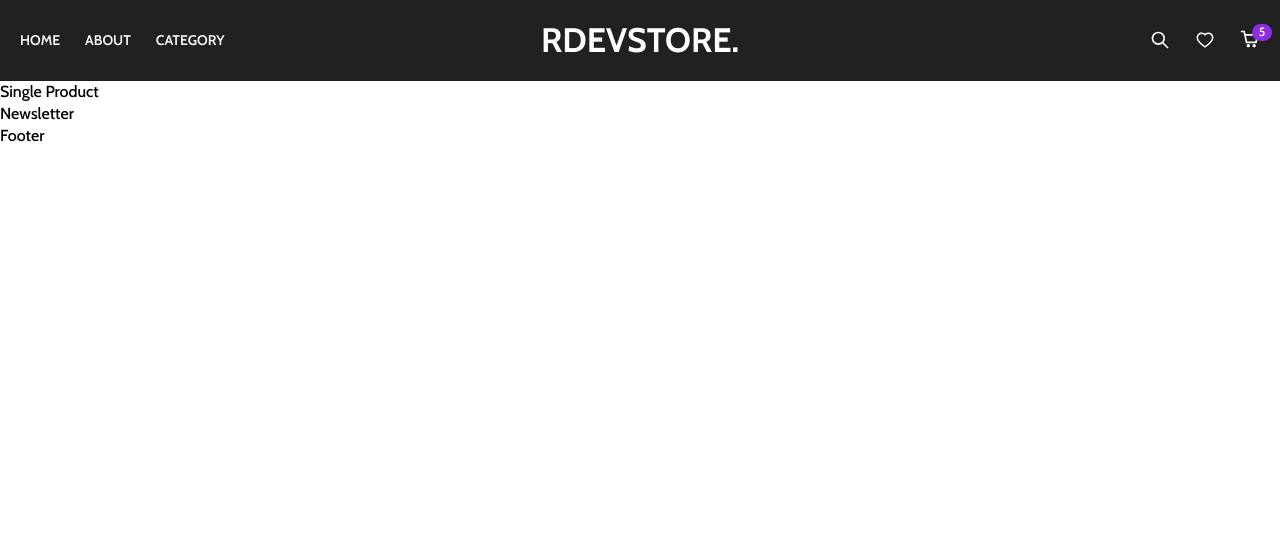
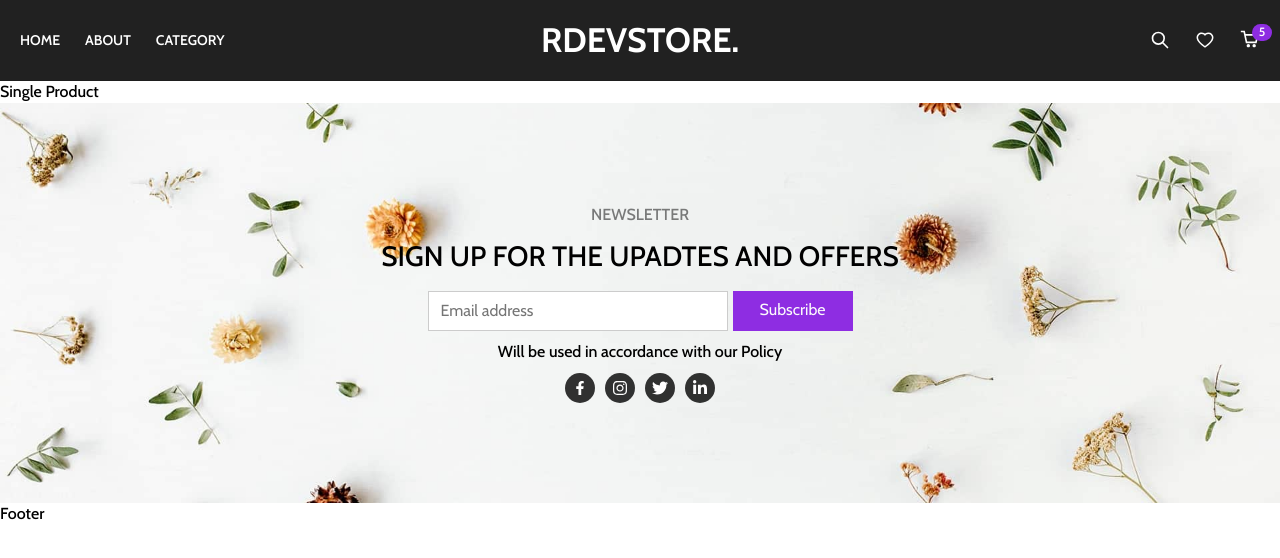
Before and after one commit to rushikeshkamurthi/e-commerce-app, a React (Create React App) app in the folder client/: page /product/1 in a window 1280 px wide. Shown: the top 558 px of the page. Built offline with nearby package versions, Linux system fonts and the light colour scheme.

Commit message:
Footer section implementations

```diff
--- a/client/src/components/Footer/Newsletter/Newsletter.jsx
+++ b/client/src/components/Footer/Newsletter/Newsletter.jsx
@@ -1,6 +1,39 @@
 import "./Newsletter.scss";
+ import {
+    FaFacebookF,
+    FaTwitter,
+    FaInstagram,
+    FaLinkedinIn
+ } from "react-icons/fa"
+
 const Newsletter = () => {
-    return <div>Newsletter</div>;
+    return <div className="newsletter-section">
+    <div className="newsletter-content">
+    <span className="small-text">
+        Newsletter
+    </span>
+    <span className="big-text">Sign up for the upadtes and offers</span>
+    <div className="form">
+        <input type="text" name="email" id="email" placeholder="Email address" />
+        <button>Subscribe</button>
+    </div>
+    <div className="text"> Will be used in accordance with our Policy</div>
+    <dic className="social-icons">
+    <div className="icon">
+            <FaFacebookF size={14}/>
+        </div>
+        <div className="icon" size={14}>
+            <FaInstagram/>
+        </div>
+        <div className="icon" size={14}>
+            <FaTwitter/>
+        </div>
+        <div className="icon" size={14}>
+            <FaLinkedinIn/>
+        </div>
+    </dic>
+    </div>
+    </div>;
 };
 
 export default Newsletter;
--- a/client/src/components/Footer/Newsletter/Newsletter.scss
+++ b/client/src/components/Footer/Newsletter/Newsletter.scss
@@ -1 +1,94 @@
 @import "../../../css-config/mixins.scss";
+
+
+.newsletter-section {
+    width: 100%;
+    height: 400px;
+    display: flex;
+    align-items: center;
+    background: #f9f9f9 url(../../../assets/newsletter-bg.jpeg);
+    background-position: center;
+    background-repeat: no-repeat;
+    background-size: cover;
+    .newsletter-content {
+        width: fit-content;
+        display: flex;
+        flex-direction: column;
+        align-items: center;
+        margin: 0 auto;
+        text-align: center;
+
+    }
+    .small-text {
+        margin-bottom: 15px;
+        text-transform: uppercase;
+        color: rgba(0,0,0,0.5);
+    }
+    .big-text {
+        margin-bottom: 20px;
+        font-size:  22px;
+        line-height: 30px;
+        font-weight: 500;
+        text-transform: uppercase;
+        padding: 0 30px;
+        @include md {
+            font-size: 28px;
+         }
+    }
+    .form {
+        display: flex;
+        gap: 5px;
+        margin-bottom:  10px;
+        input {
+            width: 200px;
+            height: 40px;
+            border-radius: 0 ;
+            border: 1px solid rgba(0,0,0,0.2);
+            padding: 0 12px;
+            font-size: 16px;
+            outline: 0;
+            @include md {
+                width:  300px;
+            }
+        }
+        button {
+            outline: 0;
+            border: 0;
+            height: 40px;
+            width: 100px;
+            display: flex;
+            align-items: center;
+            justify-content: center;
+            cursor: pointer;
+            font-size: 16px;
+            color: #fbfafc;
+            background-color: #8e2de2;
+            border-bottom: 3px solid #8e2de2;
+            @include md {
+                width: 120px;
+
+            }
+        }
+        .text {
+            margin-bottom:  20px;
+            font-size:  14px;
+            color: rgba(0,0,0,0.5);
+        }
+
+    }
+    .social-icons {
+        display: flex;
+        gap: 10px;
+        .icon {
+            width: 30px;
+            height: 30px;
+            display: flex;
+            align-items: center;
+            color: white;
+            justify-content: center;
+            border-radius: 50%;
+            background-color: rgba(0,0,0,0.8);
+            margin-top: 10px;
+        }
+    }
+}
```
